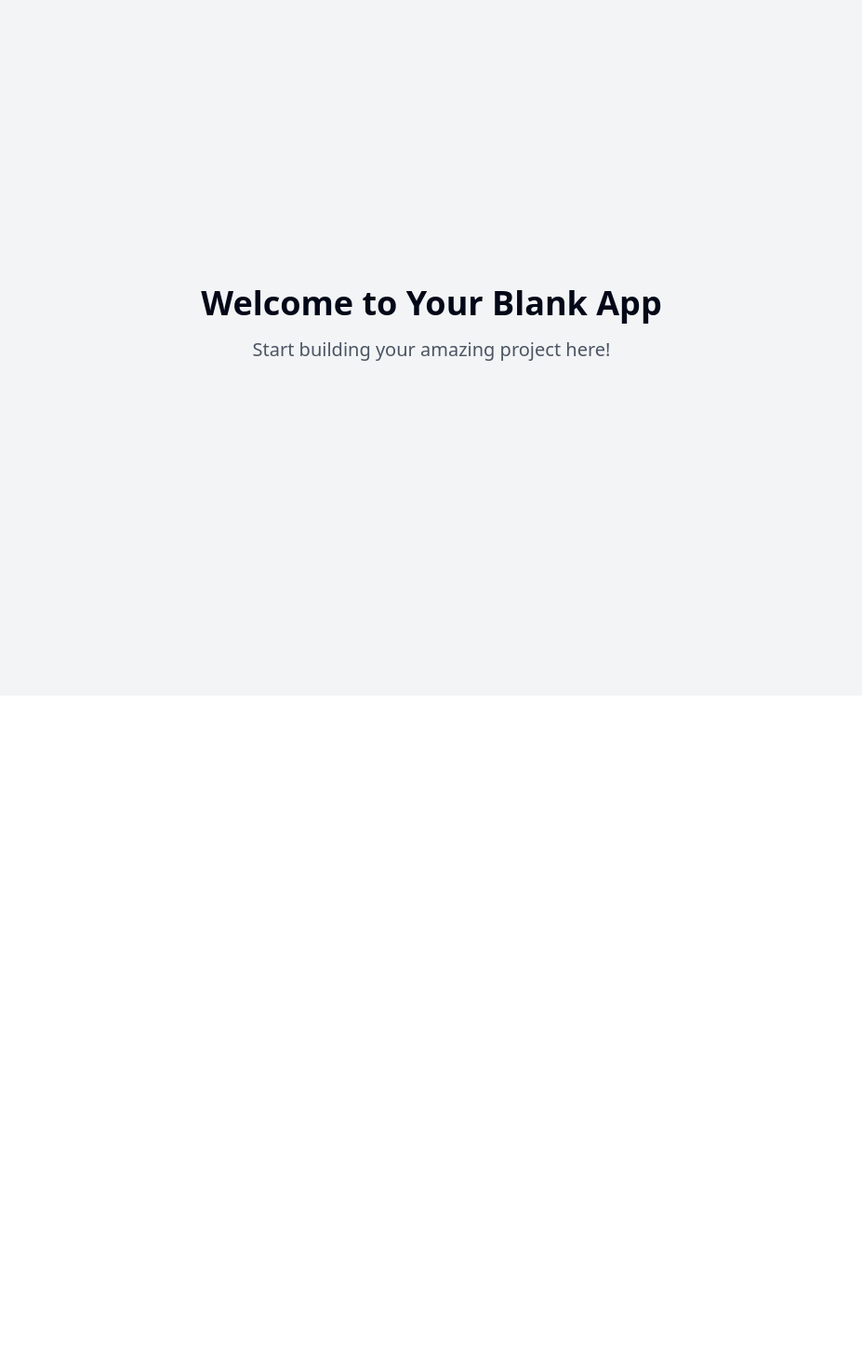
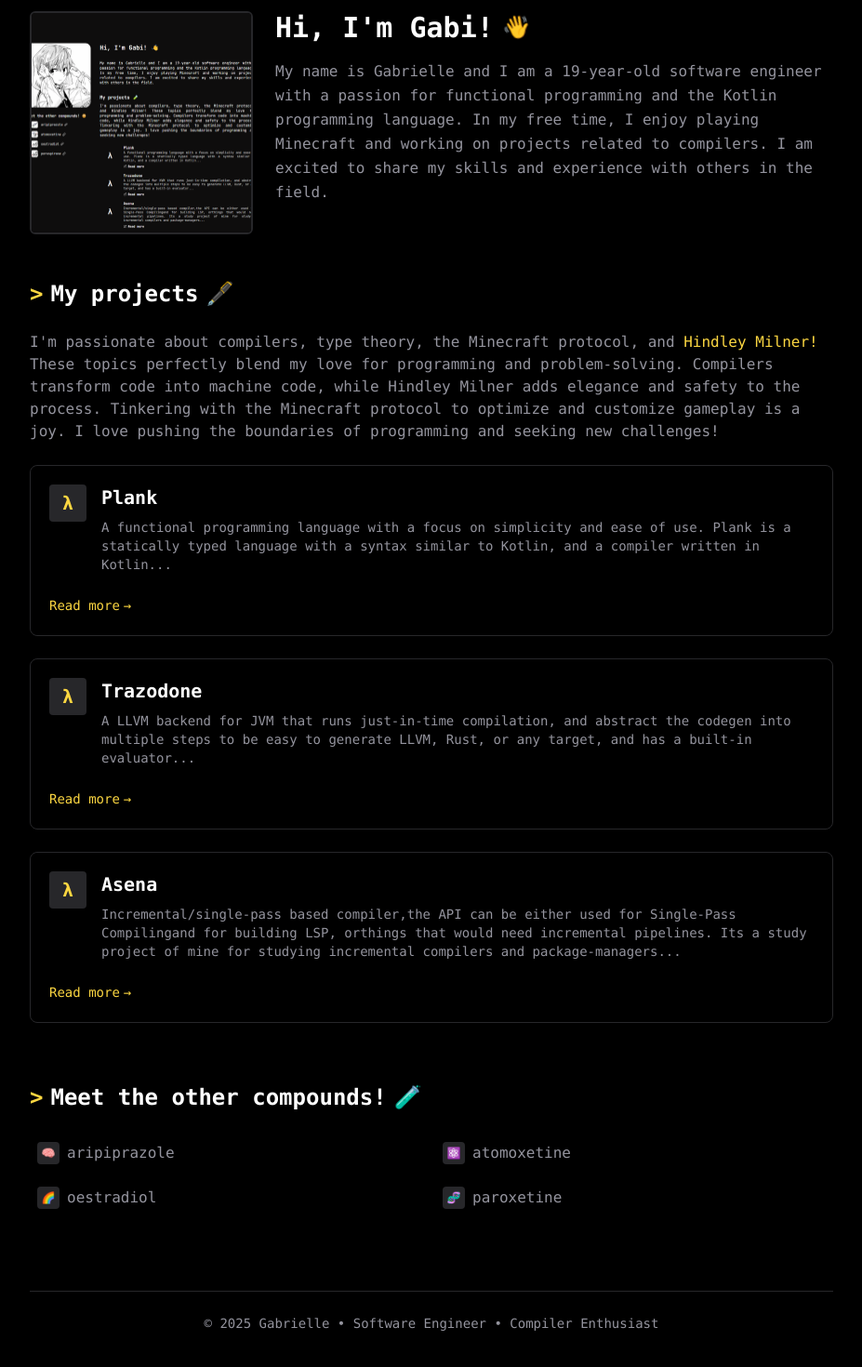
Before and after one commit to Kremilly/NewPortfolio, a React (Vite) app: page / in a window 1280 px wide. Shown: the part 52-1522 px from the top of the page at 93% size, without its empty margins (176-1103 px from the left). Before the commit the page ends 800 px from the top, so only its background shows below. Built offline with nearby package versions, Linux system fonts and the light colour scheme.

Commit message:
Create website portfolio
Implement a website portfolio based on the prompt.

```diff
--- a/index.html
+++ b/index.html
@@ -3,8 +3,8 @@
   <head>
     <meta charset="UTF-8" />
     <meta name="viewport" content="width=device-width, initial-scale=1.0" />
-    <title>visual-digital-space</title>
-    <meta name="description" content="Lovable Generated Project" />
+    <title>Gabrielle's Portfolio</title>
+    <meta name="description" content="Software Engineer & Compiler Enthusiast" />
     <meta name="author" content="Lovable" />
 
     <meta property="og:title" content="visual-digital-space" />
--- a/src/App.tsx
+++ b/src/App.tsx
@@ -14,11 +14,13 @@ const App = () => (
       <Toaster />
       <Sonner />
       <BrowserRouter>
-        <Routes>
-          <Route path="/" element={<Index />} />
-          {/* ADD ALL CUSTOM ROUTES ABOVE THE CATCH-ALL "*" ROUTE */}
-          <Route path="*" element={<NotFound />} />
-        </Routes>
+        <div className="dark">
+          <Routes>
+            <Route path="/" element={<Index />} />
+            {/* ADD ALL CUSTOM ROUTES ABOVE THE CATCH-ALL "*" ROUTE */}
+            <Route path="*" element={<NotFound />} />
+          </Routes>
+        </div>
       </BrowserRouter>
     </TooltipProvider>
   </QueryClientProvider>
--- /dev/null
+++ b/src/components/Avatar.tsx
@@ -0,0 +1,25 @@
+
+import { cn } from "@/lib/utils";
+
+interface AvatarProps {
+  src: string;
+  alt: string;
+  className?: string;
+}
+
+export function Avatar({ src, alt, className }: AvatarProps) {
+  return (
+    <div
+      className={cn(
+        "overflow-hidden rounded-md border-2 border-muted bg-secondary flex-shrink-0",
+        className
+      )}
+    >
+      <img
+        src={src}
+        alt={alt}
+        className="object-cover w-full h-full aspect-square"
+      />
+    </div>
+  );
+}
--- /dev/null
+++ b/src/components/CompoundLink.tsx
@@ -0,0 +1,30 @@
+
+import { cn } from "@/lib/utils";
+import { ArrowUpRight } from "lucide-react";
+
+interface CompoundLinkProps {
+  name: string;
+  href: string;
+  icon?: string;
+  className?: string;
+}
+
+export function CompoundLink({ name, href, icon, className }: CompoundLinkProps) {
+  return (
+    <a
+      href={href}
+      className={cn(
+        "flex items-center gap-2 p-2 rounded transition-colors hover:bg-secondary group",
+        className
+      )}
+    >
+      <div className="w-6 h-6 bg-secondary rounded flex items-center justify-center text-xs">
+        {icon || "⚗️"}
+      </div>
+      <span className="text-muted-foreground group-hover:text-foreground transition-colors">
+        {name}
+      </span>
+      <ArrowUpRight className="w-3 h-3 text-muted-foreground opacity-0 group-hover:opacity-100 transition-opacity" />
+    </a>
+  );
+}
--- /dev/null
+++ b/src/components/Lambda.tsx
@@ -0,0 +1,12 @@
+
+interface LambdaProps {
+  className?: string;
+}
+
+export function Lambda({ className }: LambdaProps) {
+  return (
+    <div className={className}>
+      <span className="text-xl font-bold">λ</span>
+    </div>
+  );
+}
--- /dev/null
+++ b/src/components/ProjectCard.tsx
@@ -0,0 +1,33 @@
+
+import { ExternalLink } from "lucide-react";
+
+interface ProjectCardProps {
+  title: string;
+  logo?: React.ReactNode;
+  description: string;
+  readMoreUrl?: string;
+}
+
+export function ProjectCard({ title, logo, description, readMoreUrl }: ProjectCardProps) {
+  return (
+    <div className="project-card group">
+      <div className="flex items-start gap-4 mb-3">
+        {logo && (
+          <div className="flex-shrink-0 w-10 h-10 flex items-center justify-center bg-secondary rounded">
+            {logo}
+          </div>
+        )}
+        <div className="flex-1">
+          <h3 className="text-xl font-bold text-white">{title}</h3>
+          <p className="text-sm text-muted-foreground mt-2 whitespace-pre-line">{description}</p>
+        </div>
+      </div>
+
+      {readMoreUrl && (
+        <a href={readMoreUrl} className="link-with-arrow mt-3 text-sm">
+          Read more
+        </a>
+      )}
+    </div>
+  );
+}
--- a/src/index.css
+++ b/src/index.css
@@ -2,83 +2,41 @@
 @tailwind components;
 @tailwind utilities;
 
+@import url('https://fonts.googleapis.com/css2?family=JetBrains+Mono:wght@100;200;300;400;500;600;700;800&family=Fira+Code:wght@300;400;500;600;700&display=swap');
+
 @layer base {
   :root {
-    --background: 0 0% 100%;
-    --foreground: 222.2 84% 4.9%;
+    /* In dark mode by default */
+    --background: 240 10% 3.9%;
+    --foreground: 240 5% 90%;
 
-    --card: 0 0% 100%;
-    --card-foreground: 222.2 84% 4.9%;
+    --card: 240 10% 3.9%;
+    --card-foreground: 240 5% 90%;
 
-    --popover: 0 0% 100%;
-    --popover-foreground: 222.2 84% 4.9%;
+    --popover: 240 10% 3.9%;
+    --popover-foreground: 240 5% 90%;
 
-    --primary: 222.2 47.4% 11.2%;
-    --primary-foreground: 210 40% 98%;
+    --primary: 48 96% 62%;  /* Yellow for primary */
+    --primary-foreground: 240 5.9% 10%;
 
-    --secondary: 210 40% 96.1%;
-    --secondary-foreground: 222.2 47.4% 11.2%;
+    --secondary: 240 3.7% 15.9%;
+    --secondary-foreground: 240 5% 90%;
 
-    --muted: 210 40% 96.1%;
-    --muted-foreground: 215.4 16.3% 46.9%;
+    --muted: 240 3.7% 15.9%;
+    --muted-foreground: 240 5% 60%;
 
-    --accent: 210 40% 96.1%;
-    --accent-foreground: 222.2 47.4% 11.2%;
+    --accent: 48 96% 62%;
+    --accent-foreground: 240 5.9% 10%;
 
-    --destructive: 0 84.2% 60.2%;
-    --destructive-foreground: 210 40% 98%;
+    --destructive: 0 62.8% 30.6%;
+    --destructive-foreground: 0 0% 98%;
 
-    --border: 214.3 31.8% 91.4%;
-    --input: 214.3 31.8% 91.4%;
-    --ring: 222.2 84% 4.9%;
+    --border: 240 3.7% 15.9%;
+    --input: 240 3.7% 15.9%;
+    --ring: 240 4.9% 83.9%;
 
     --radius: 0.5rem;
 
-    --sidebar-background: 0 0% 98%;
-
-    --sidebar-foreground: 240 5.3% 26.1%;
-
-    --sidebar-primary: 240 5.9% 10%;
-
-    --sidebar-primary-foreground: 0 0% 98%;
-
-    --sidebar-accent: 240 4.8% 95.9%;
-
-    --sidebar-accent-foreground: 240 5.9% 10%;
-
-    --sidebar-border: 220 13% 91%;
-
-    --sidebar-ring: 217.2 91.2% 59.8%;
-  }
-
-  .dark {
-    --background: 222.2 84% 4.9%;
-    --foreground: 210 40% 98%;
-
-    --card: 222.2 84% 4.9%;
-    --card-foreground: 210 40% 98%;
-
-    --popover: 222.2 84% 4.9%;
-    --popover-foreground: 210 40% 98%;
-
-    --primary: 210 40% 98%;
-    --primary-foreground: 222.2 47.4% 11.2%;
-
-    --secondary: 217.2 32.6% 17.5%;
-    --secondary-foreground: 210 40% 98%;
-
-    --muted: 217.2 32.6% 17.5%;
-    --muted-foreground: 215 20.2% 65.1%;
-
-    --accent: 217.2 32.6% 17.5%;
-    --accent-foreground: 210 40% 98%;
-
-    --destructive: 0 62.8% 30.6%;
-    --destructive-foreground: 210 40% 98%;
-
-    --border: 217.2 32.6% 17.5%;
-    --input: 217.2 32.6% 17.5%;
-    --ring: 212.7 26.8% 83.9%;
     --sidebar-background: 240 5.9% 10%;
     --sidebar-foreground: 240 4.8% 95.9%;
     --sidebar-primary: 224.3 76.3% 48%;
@@ -96,6 +54,83 @@
   }
 
   body {
-    @apply bg-background text-foreground;
+    @apply bg-black text-foreground font-mono;
   }
 }
+
+@layer components {
+  .link-with-arrow {
+    @apply inline-flex items-center text-primary font-medium hover:underline;
+  }
+
+  .link-with-arrow::after {
+    content: "→";
+    @apply ml-1 transition-transform duration-300 transform;
+  }
+
+  .link-with-arrow:hover::after {
+    @apply transform translate-x-1;
+  }
+
+  @keyframes wave {
+    0% { transform: rotate(0deg); }
+    10% { transform: rotate(14deg); }
+    20% { transform: rotate(-8deg); }
+    30% { transform: rotate(14deg); }
+    40% { transform: rotate(-4deg); }
+    50% { transform: rotate(10deg); }
+    60% { transform: rotate(0deg); }
+    100% { transform: rotate(0deg); }
+  }
+
+  .animate-wave {
+    display: inline-block;
+    animation: wave 2.5s infinite;
+    transform-origin: 70% 70%;
+  }
+
+  .terminal-code {
+    @apply bg-code-bg text-code-text p-4 rounded-md font-mono;
+  }
+
+  .code-block {
+    @apply bg-code-bg text-code-text p-4 rounded-md font-mono;
+  }
+
+  .profile-section {
+    @apply flex flex-col md:flex-row items-start gap-6 mb-12;
+  }
+
+  .section-title {
+    @apply text-2xl font-semibold mb-6 text-white flex items-center;
+  }
+
+  .section-title::before {
+    content: ">";
+    @apply text-primary mr-2;
+  }
+
+  .project-card {
+    @apply border border-muted p-5 rounded-lg mb-6;
+  }
+
+  .typewriter {
+    @apply relative;
+  }
+
+  .typewriter::after {
+    content: "|";
+    @apply absolute bottom-0 ml-1 animate-cursor-blink;
+  }
+
+  .cursor-pointer {
+    @apply after:content-['_'] after:inline after:w-2 after:h-4 after:bg-primary after:animate-cursor-blink;
+  }
+}
+
+html, body, #root {
+  height: 100%;
+  margin: 0;
+  padding: 0;
+  background-color: #000000;
+}
--- a/src/pages/Index.tsx
+++ b/src/pages/Index.tsx
@@ -1,11 +1,109 @@
-// Update this page (the content is just a fallback if you fail to update the page)
+
+import { Avatar } from "@/components/Avatar";
+import { ProjectCard } from "@/components/ProjectCard";
+import { CompoundLink } from "@/components/CompoundLink";
+import { Lambda } from "@/components/Lambda";
+import { Code, Waves, Terminal } from "lucide-react";
 
 const Index = () => {
   return (
-    <div className="min-h-screen flex items-center justify-center bg-gray-100">
-      <div className="text-center">
-        <h1 className="text-4xl font-bold mb-4">Welcome to Your Blank App</h1>
-        <p className="text-xl text-gray-600">Start building your amazing project here!</p>
+    <div className="min-h-screen bg-black text-white">
+      <div className="container mx-auto max-w-4xl px-4 py-16">
+        {/* Header/Profile Section */}
+        <div className="profile-section">
+          <Avatar
+            src="/lovable-uploads/179624b5-c391-414e-a999-973b8cf14274.png"
+            alt="Profile picture"
+            className="w-60 h-60"
+          />
+          <div className="space-y-4">
+            <h1 className="text-3xl font-bold flex items-center gap-2">
+              Hi, I&apos;m Gabi! <span className="text-2xl animate-wave">👋</span>
+            </h1>
+            <p className="text-muted-foreground leading-relaxed">
+              My name is Gabrielle and I am a 19-year-old software engineer with a
+              passion for functional programming and the Kotlin programming language.
+              In my free time, I enjoy playing Minecraft and working on projects
+              related to compilers. I am excited to share my skills and experience
+              with others in the field.
+            </p>
+          </div>
+        </div>
+
+        {/* Projects Section */}
+        <div className="mb-16">
+          <h2 className="section-title">
+            My projects <span className="text-primary ml-2">🖋️</span>
+          </h2>
+
+          <p className="mb-6 text-muted-foreground">
+            I&apos;m passionate about compilers, type theory, the Minecraft protocol,
+            and <span className="text-primary font-medium">Hindley Milner!</span> These topics perfectly blend my love for
+            programming and problem-solving. Compilers transform code into machine
+            code, while Hindley Milner adds elegance and safety to the process.
+            Tinkering with the Minecraft protocol to optimize and customize
+            gameplay is a joy. I love pushing the boundaries of programming and
+            seeking new challenges!
+          </p>
+
+          <div className="space-y-6">
+            <ProjectCard
+              title="Plank"
+              logo={<Lambda className="text-primary" />}
+              description="A functional programming language with a focus on simplicity and ease of use. Plank is a statically typed language with a syntax similar to Kotlin, and a compiler written in Kotlin..."
+              readMoreUrl="#plank"
+            />
+
+            <ProjectCard
+              title="Trazodone"
+              logo={<Lambda className="text-primary" />}
+              description="A LLVM backend for JVM that runs just-in-time compilation, and abstract the codegen into multiple steps to be easy to generate LLVM, Rust, or any target, and has a built-in evaluator..."
+              readMoreUrl="#trazodone"
+            />
+
+            <ProjectCard
+              title="Asena"
+              logo={<Lambda className="text-primary" />}
+              description="Incremental/single-pass based compiler,the API can be either used for Single-Pass Compilingand for building LSP, orthings that would need incremental pipelines. Its a study project of mine for studying incremental compilers and package-managers..."
+              readMoreUrl="#asena"
+            />
+          </div>
+        </div>
+
+        {/* Meet the other compounds section */}
+        <div>
+          <h2 className="section-title">
+            Meet the other compounds! <span className="text-primary ml-2">🧪</span>
+          </h2>
+
+          <div className="grid grid-cols-1 sm:grid-cols-2 gap-2">
+            <CompoundLink
+              name="aripiprazole"
+              href="#aripiprazole"
+              icon="🧠"
+            />
+            <CompoundLink
+              name="atomoxetine"
+              href="#atomoxetine"
+              icon="⚛️"
+            />
+            <CompoundLink
+              name="oestradiol"
+              href="#oestradiol"
+              icon="🌈"
+            />
+            <CompoundLink
+              name="paroxetine"
+              href="#paroxetine"
+              icon="🧬"
+            />
+          </div>
+        </div>
+
+        {/* Footer */}
+        <footer className="mt-20 pt-6 border-t border-muted text-center text-muted-foreground text-sm">
+          <p>&copy; {new Date().getFullYear()} Gabrielle • Software Engineer • Compiler Enthusiast</p>
+        </footer>
       </div>
     </div>
   );
--- a/tailwind.config.ts
+++ b/tailwind.config.ts
@@ -61,12 +61,30 @@ export default {
 					'accent-foreground': 'hsl(var(--sidebar-accent-foreground))',
 					border: 'hsl(var(--sidebar-border))',
 					ring: 'hsl(var(--sidebar-ring))'
+				},
+				// Custom colors for portfolio
+				highlight: '#fdca40',
+				code: {
+					bg: '#1c1c1c',
+					text: '#e0e0e0',
+					comment: '#6a9955',
+					string: '#ce9178',
+					keyword: '#569cd6',
+					function: '#dcdcaa',
+					variable: '#9cdcfe',
+					number: '#b5cea8',
+					tag: '#569cd6',
+					attribute: '#9cdcfe',
 				}
 			},
 			borderRadius: {
 				lg: 'var(--radius)',
 				md: 'calc(var(--radius) - 2px)',
 				sm: 'calc(var(--radius) - 4px)'
+			},
+			fontFamily: {
+				mono: ['JetBrains Mono', 'ui-monospace', 'SFMono-Regular', 'Menlo', 'Monaco', 'Consolas', 'monospace'],
+				display: ['Fira Code', 'JetBrains Mono', 'monospace'],
 			},
 			keyframes: {
 				'accordion-down': {
@@ -84,11 +102,16 @@ export default {
 					to: {
 						height: '0'
 					}
+				},
+				'cursor-blink': {
+					'0%, 100%': { opacity: '1' },
+					'50%': { opacity: '0' }
 				}
 			},
 			animation: {
 				'accordion-down': 'accordion-down 0.2s ease-out',
-				'accordion-up': 'accordion-up 0.2s ease-out'
+				'accordion-up': 'accordion-up 0.2s ease-out',
+				'cursor-blink': 'cursor-blink 1s infinite'
 			}
 		}
 	},
```
Also changed, not shown: src/pages/NotFound.tsx (+4 -4 lines), public/lovable-uploads/179624b5-c391-414e-a999-973b8cf14274.png (added).
